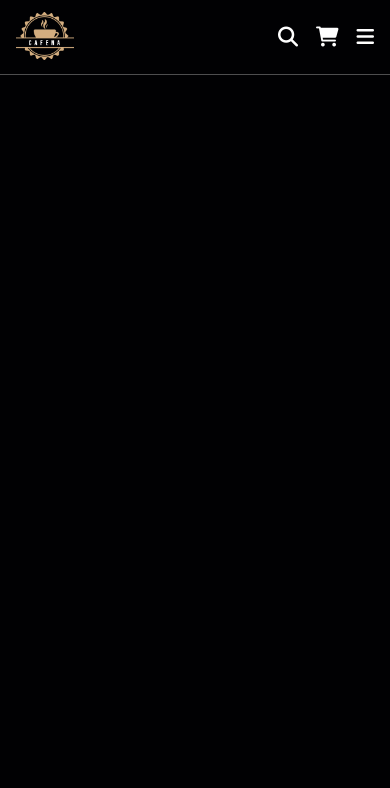
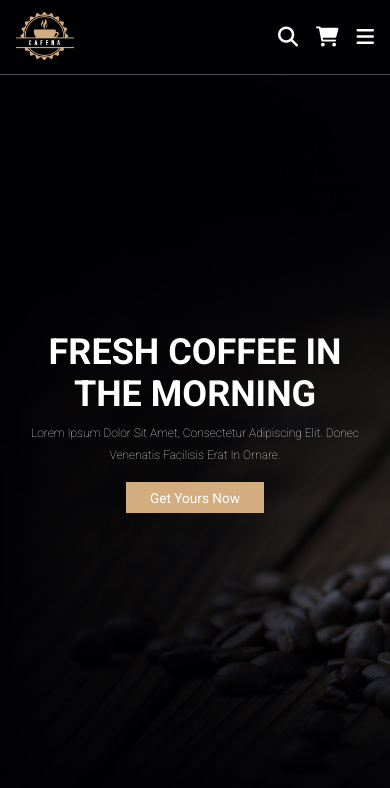
Before and after one commit to K0dax/coffeeShop, a plain HTML site: page index.html in a window 390 px wide. Shown: the top 788 px of the page. Drawn offline with Linux system fonts and the light colour scheme.

Commit message:
about section starts

```diff
--- a/css/style.css
+++ b/css/style.css
@@ -40,6 +40,10 @@ html::-webkit-scrollbar-thumb{
 
 body{
     background: var(--bg);
+}
+
+section{
+    padding: 2rem 7%;
 }
 
 .btn{
@@ -189,7 +193,32 @@ body{
     text-align: center;
 }
 
+.home{
+    min-height: 100vh;
+    display: flex;
+    align-items: center;
+    background: url(../images/home-img.jpeg) no-repeat;
+    background-size: cover;
+    background-position: center;
+}
 
+.home .content{
+    max-width: 60rem;
+}
+
+.home .content h3{
+    font-size: 6rem;
+    text-transform: uppercase;
+    color: #fff;
+}
+
+.home .content p{
+    font-size: 2rem;
+    font-weight: lighter;
+    line-height: 1.8;
+    padding: 1rem 0;
+    color: #eee;
+}
 
 
 /* media queries */
@@ -200,6 +229,10 @@ body{
 
     .header{
         padding: 1.5rem 2rem;
+    }
+
+    section{
+        padding: 2rem;
     }
 }
 
@@ -232,6 +265,20 @@ body{
         width: 90%;
         right: 2rem;
     }
+
+    .home{
+        background-position: left;
+        justify-content: center;
+        text-align: center;
+    }
+
+    .home .content h3{
+        font-size: 4.5rem;
+    }
+
+    .home .content p{
+        font-size: 1.5rem;
+    }
 }
 
 @media (max-width:450px){
--- a/index.html
+++ b/index.html
@@ -14,7 +14,7 @@
 
 </head>
 <body>
-    <!-- header section starts -->
+    <!-- começo do header -->
     <header class="header">
 
         <a href="#" class="logo">
@@ -79,7 +79,23 @@
         </div>
 
     </header>
-    <!-- header section ends -->
+    <!-- final do header -->
+
+    <!-- começo da section home -->
+    <section class="home" id="home">
+        <div class="content">
+            <h3>fresh coffee in the morning</h3>
+            <p>Lorem ipsum dolor sit amet, consectetur adipiscing elit. Donec venenatis facilisis erat in ornare.</p>
+            <a href="#" class="btn">get yours now</a>
+        </div>
+    </section>
+    <!-- final da section home -->
+
+    <!-- começo da section about 21:05 -->
+    <section class="about" id="about">
+
+    </section>
+    <!-- final da section about -->
 
     <script src="js/script.js"></script>
 </body>
```
